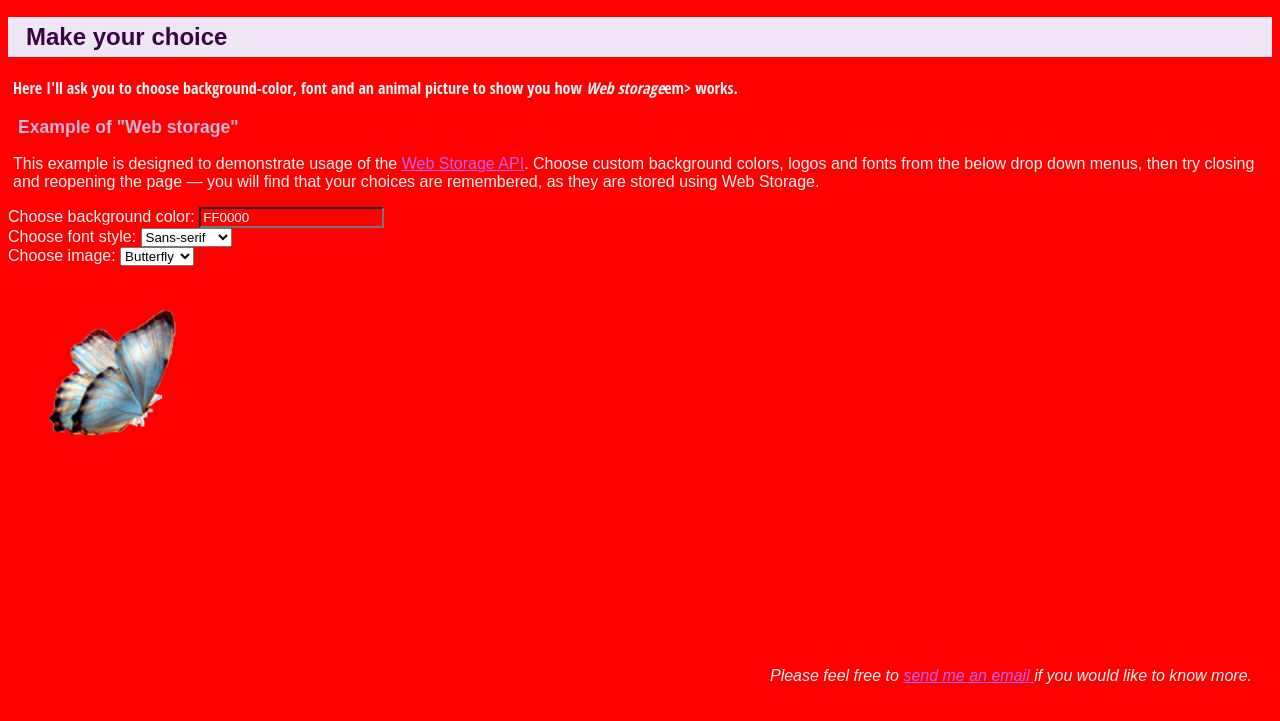
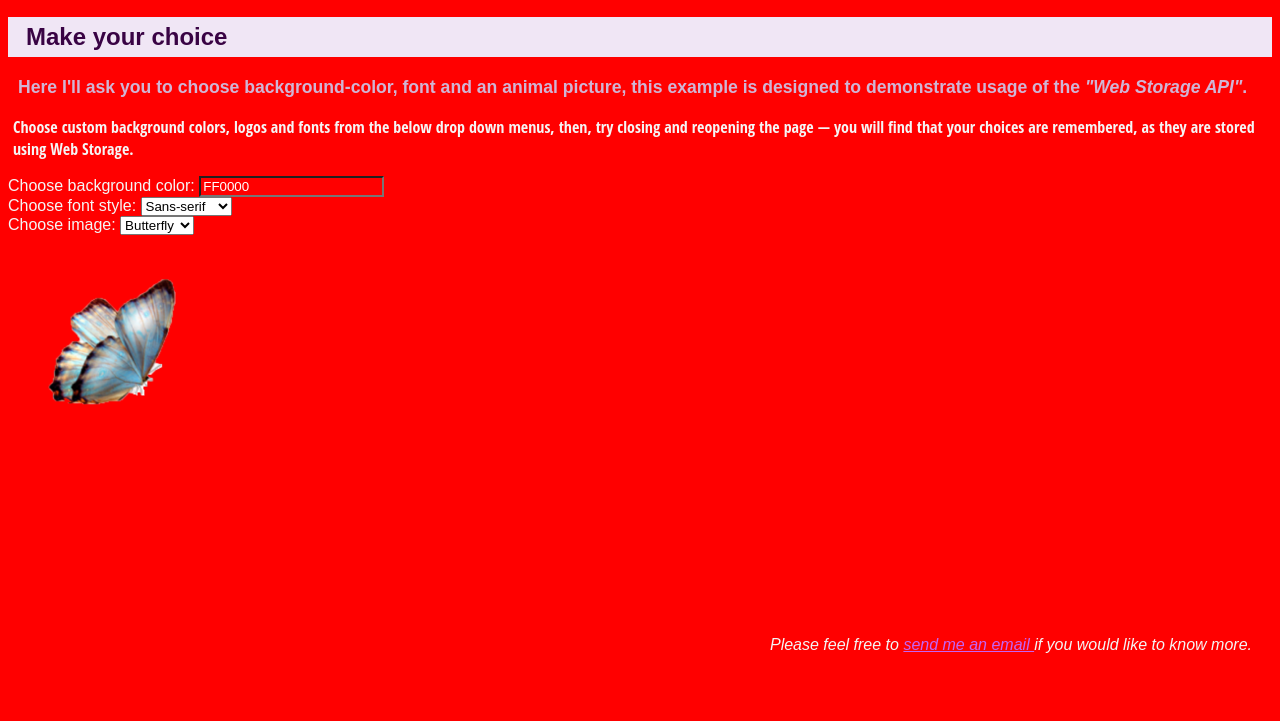
Before and after one commit to QuelPatz/PortfolioLive, a plain HTML site: page showme.html in a window 1280 px wide. Shown: the part 117-838 px from the top of the page. Drawn offline with Linux system fonts and the light colour scheme.

Commit message:
Change h3 text

```diff
--- a/showme.html
+++ b/showme.html
@@ -30,14 +30,13 @@
   <!-- start of article-->
   <h2>Make your choice</h2>
 
-  <p>Here I'll ask you to choose background-color, font and an animal picture to show you how <em>Web storage</em>em>
-    works.</p>
+  <h3></h3>
 
   <div class="wrapper">
-    <h3>Example of "Web storage"</h3>
+    <h3>Here I'll ask you to choose background-color, font and an animal picture, this example is designed to demonstrate usage of the
+      <em><a href="http://dev.w3.org/html5/webstorage/"></a>"Web Storage API"</em>.</h3>
 
-    <p>This example is designed to demonstrate usage of the <a href="http://dev.w3.org/html5/webstorage/"> Web Storage
-        API</a>. Choose custom background colors, logos and fonts from the below drop down menus, then try closing and
+    <p>Choose custom background colors, logos and fonts from the below drop down menus, then, try closing and
       reopening the page — you will find that your choices are remembered, as they are stored using Web Storage.</p>
 
     <form>
```
